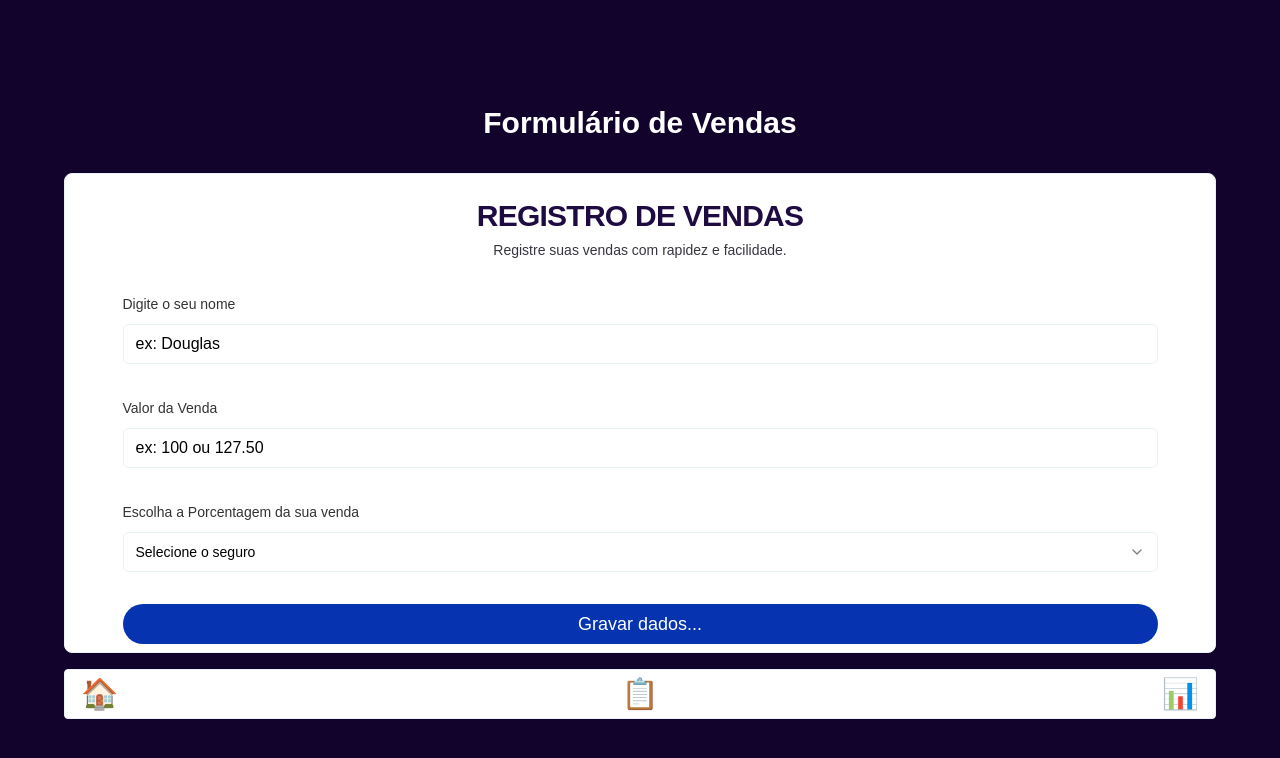
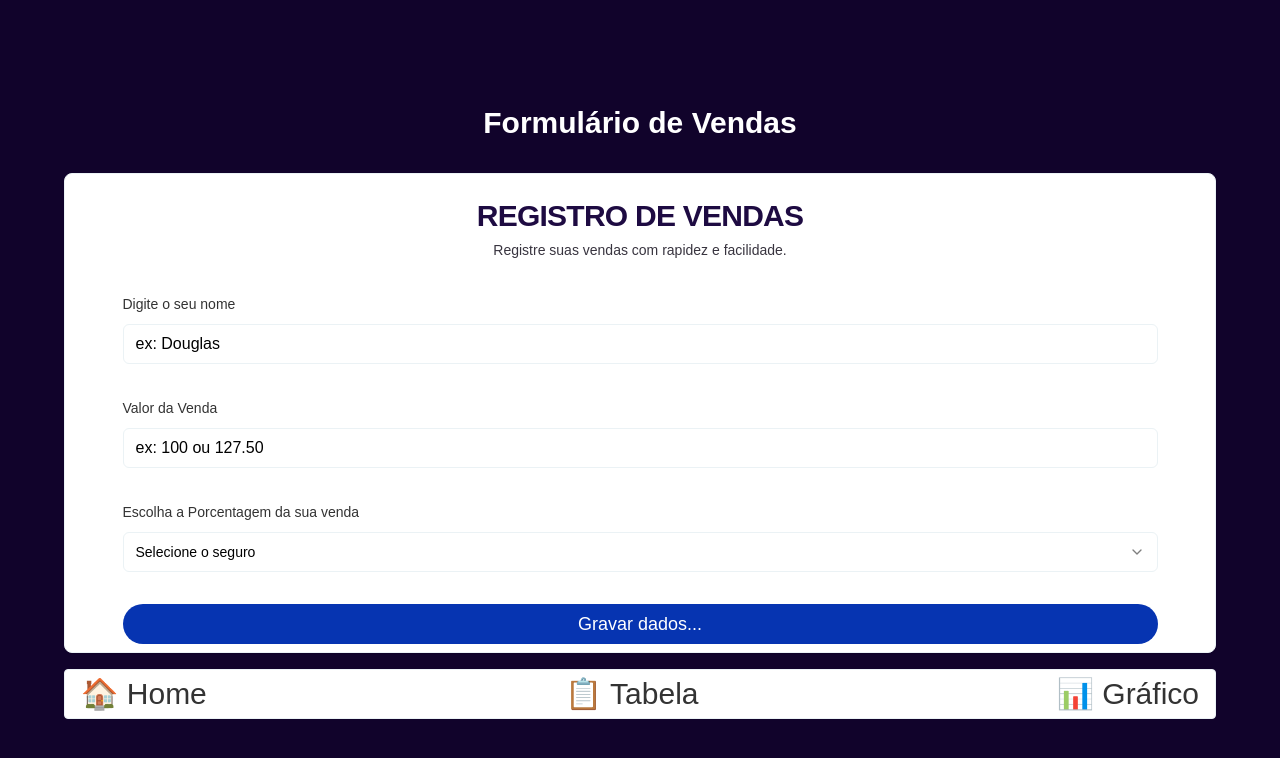
Before and after one commit to ihuryferreira/nextjs-sales-dashboard, a Next.js app: page / in a window 1280 px wide. Shown: the top 758 px of the page. Built offline with nearby package versions, Linux system fonts and the light colour scheme; what @bprogress/next would draw is missing.

Commit message:
feat: add spans e className nos link do menu

```diff
--- a/src/app/components/menu.tsx
+++ b/src/app/components/menu.tsx
@@ -11,21 +11,21 @@ export function Menu() {
       <MenubarMenu>
         <MenubarTrigger>
           <Link href={`/`} className="text-3xl">
-            🏠
+            🏠 <span className="sr-only sm:not-sr-only">Home</span>
           </Link>
         </MenubarTrigger>
       </MenubarMenu>
       <MenubarMenu>
         <MenubarTrigger>
           <Link href={`/tabela`} className="text-3xl">
-            📋
+            📋 <span className="sr-only sm:not-sr-only">Tabela</span>
           </Link>
         </MenubarTrigger>
       </MenubarMenu>
       <MenubarMenu>
         <MenubarTrigger>
           <Link href={`/grafico`} className="text-3xl">
-            📊
+            📊 <span className="sr-only sm:not-sr-only">Gráfico</span>
           </Link>
         </MenubarTrigger>
       </MenubarMenu>
```
